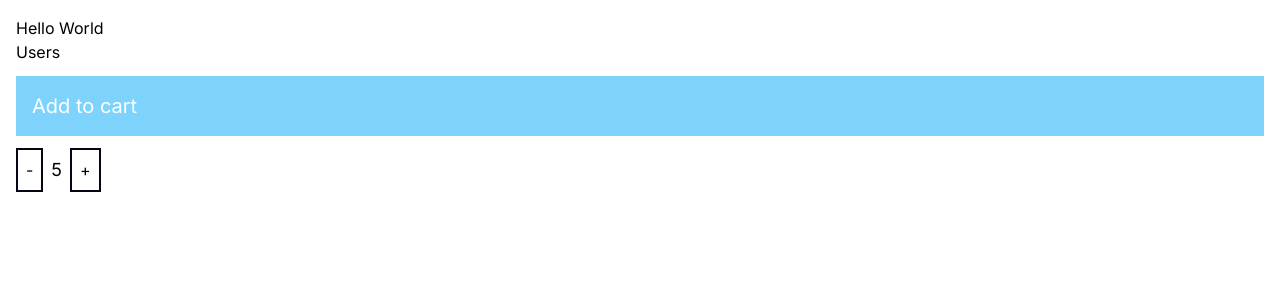
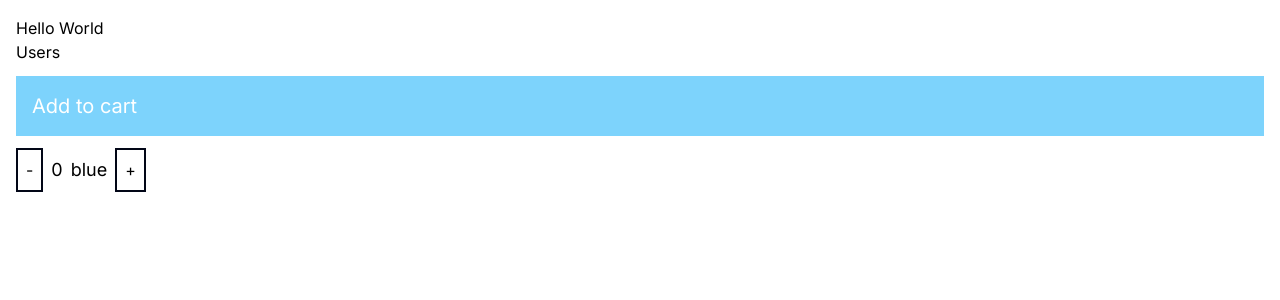
Before and after one commit to Dezedene/nextJsRouter, a Next.js app: page / in a window 1280 px wide. Shown: the top 300 px of the page. Built offline with nearby package versions, Linux system fonts and the light colour scheme.

Commit message:
done with usestate

```diff
--- a/app/components/HookTest.tsx
+++ b/app/components/HookTest.tsx
@@ -4,23 +4,37 @@ import React, { useState } from 'react'
 
 // we can only use hooks in function component
 // we can't put a hook in a if()/ functions/ nest it anything
+//update the state = component re-render
 
 const HookTest = () => {
 
-let [counterValue, setCounterValue] = useState(5)
+  let [ count, setCount ] = useState( () => { return 0 })
+  let [ theme, setTheme ] = useState( () => { return 'blue'})
+// let [state, setState] = useState({ count: 0, theme: 'blue' })
+// const count = state.count;
+// const theme = state.theme;
 
 function decrementCounter() {
-  setCounterValue(counterValue - 1);
+  setCount(prevCount => prevCount - 1);
+  setTheme('red')
+    // setState(prevState => {
+    // return { ...prevState, count: prevState.count - 1}
+    // })
 }
 
 function incrementCounter() {
-  setCounterValue(counterValue + 1);
+  setCount(prevCount => prevCount + 1);
+  setTheme('purple')
+  // setState(prevState => {
+    // return { ...prevState, count: prevState.count + 1}
+  // })
 }
 
   return (
     <>
       <button className='border-2 border-slate-950 p-2 mr-2' onClick={decrementCounter}>-</button>
-        <span className='text-lg'>{ counterValue }</span>
+        <span className='text-lg mr-2'>{ count }</span>
+        <span className='text-lg'>{ theme }</span>
       <button className='border-2 border-slate-950 p-2 ml-2' onClick={incrementCounter}>+</button>
     </>
   )
```
